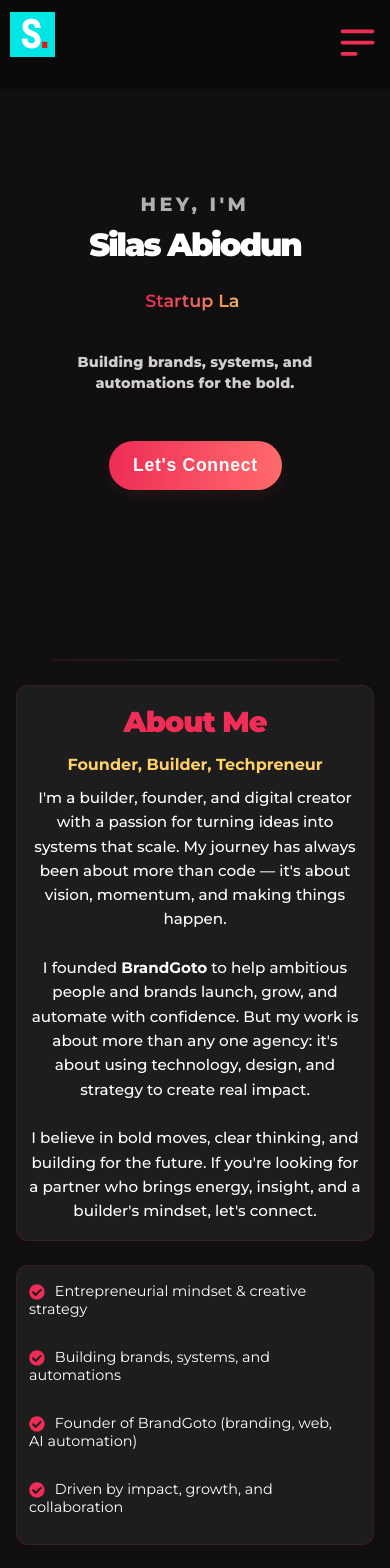
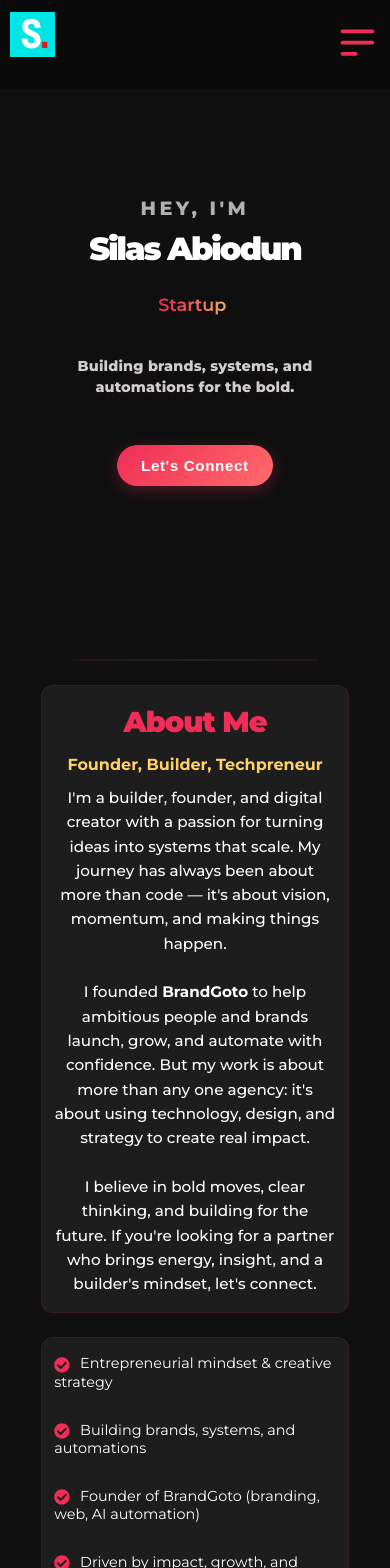
Before and after one commit to Nerdyxils/Silas-Abiodun_Portfolio, a React (Create React App) app: page / in a window 390 px wide. Shown: the top 1568 px of the page. Built offline with nearby package versions, Linux system fonts and the light colour scheme.

Commit message:
add in mobile opt

```diff
--- a/src/Components/menu-item/Menu.css
+++ b/src/Components/menu-item/Menu.css
@@ -133,6 +133,8 @@
     .nav-container {
         padding: 16px 20px;
         justify-content: center;
+        max-width: 85%;
+        margin: 0 auto;
     }
 
     .nav-links {
@@ -158,6 +160,8 @@
         padding: 12px 16px;
         flex-direction: column;
         align-items: center;
+        max-width: 85%;
+        margin: 0 auto;
     }
 
     .nav-links {
--- a/src/Components/menu-item/Menu.jsx
+++ b/src/Components/menu-item/Menu.jsx
@@ -8,7 +8,7 @@
     { id: 'hero', label: 'Home' },
     { id: 'about', label: 'About Silas' },
     { id: 'services', label: 'How I Create Value' },
-    { id: 'projects', label: 'Work With Me' },
+    { id: 'cta', label: 'Work With Me' },
     { id: 'contact', label: 'Contact' },
 ];
 
--- a/src/Components/sections/CTASection.jsx
+++ b/src/Components/sections/CTASection.jsx
@@ -14,7 +14,7 @@
 const CTASection = () => {
     return (
         <HybridMotionSection
-            id="projects"
+            id="cta"
             className="projects-section section-spacing"
             variants={fadeInUp}
         >
--- a/src/Components/sections/HeroSection.jsx
+++ b/src/Components/sections/HeroSection.jsx
@@ -11,6 +11,16 @@
 } from '../../utils/hybridAnimations';
 
 const HeroSection = () => {
+    const scrollToSection = (sectionId) => {
+        const element = document.getElementById(sectionId);
+        if (element) {
+            element.scrollIntoView({
+                behavior: 'smooth',
+                block: 'start'
+            });
+        }
+    };
+
     return (
         <motion.div
             className="hero-container"
@@ -42,6 +52,7 @@
                 <HybridMotionButton
                     className="cta-btn"
                     variants={heroTextVariants}
+                    onClick={() => scrollToSection('cta')}
                 >
                     Let's Connect
                 </HybridMotionButton>
--- a/src/Components/signIn-Components/contact.style.css
+++ b/src/Components/signIn-Components/contact.style.css
@@ -63,7 +63,7 @@
 @media (max-width: 768px) {
     .contact_form_container {
         width: 100%;
-        max-width: 400px;
+        max-width: 85%;
         margin: 0 auto;
         padding: 20px 16px;
     }
@@ -73,6 +73,7 @@
         display: flex;
         flex-direction: column;
         gap: 16px;
+        max-width: 100%;
     }
 
     .contact_form input,
@@ -131,7 +132,8 @@
 @media (max-width: 480px) {
     .contact_form_container {
         padding: 16px 12px;
-        max-width: 100%;
+        max-width: 85%;
+        margin: 0 auto;
     }
 
     .contact_form input,
--- a/src/Pages/home/Home.css
+++ b/src/Pages/home/Home.css
@@ -905,6 +905,8 @@
         padding: 40px 0 20px 0;
         text-align: center;
         min-height: 60vh;
+        max-width: 85%;
+        margin: 0 auto;
     }
 
     .hero-left {
@@ -940,11 +942,14 @@
     .about-section {
         text-align: center;
         padding: 40px 16px;
+        max-width: 85%;
+        margin: 0 auto;
     }
 
     .about-content {
         flex-direction: column;
         gap: 24px;
+        max-width: 100%;
     }
 
     .about-left, .about-right {
@@ -985,6 +990,8 @@
     .services-section {
         text-align: center;
         padding: 40px 16px;
+        max-width: 85%;
+        margin: 0 auto;
     }
 
     .services-section .section-title {
@@ -1003,7 +1010,7 @@
     .service-list {
         grid-template-columns: 1fr;
         gap: 20px;
-        max-width: 400px;
+        max-width: 100%;
         margin: 0 auto;
     }
 
@@ -1033,6 +1040,8 @@
     .cta-section {
         text-align: center !important;
         padding: 40px 16px;
+        max-width: 85%;
+        margin: 0 auto;
     }
 
     .cta-container {
@@ -1078,6 +1087,8 @@
     .contact-section {
         text-align: center;
         padding: 40px 16px;
+        max-width: 85%;
+        margin: 0 auto;
     }
 
     .contact-container {
@@ -1125,6 +1136,8 @@
     .footer {
         text-align: center;
         padding: 32px 16px;
+        max-width: 85%;
+        margin: 0 auto;
     }
 
     .icons {
@@ -1141,10 +1154,24 @@
 @media (max-width: 768px) {
     .page_container {
         padding: 40px 16px;
+        max-width: 85%;
+        margin: 0 auto;
     }
 
     .section-spacing {
         padding: 40px 16px;
+        max-width: 85%;
+        margin: 0 auto;
+    }
+
+    /* Ensure all main sections have max-width */
+    .hero-container,
+    .about-section,
+    .services-section,
+    .projects-section,
+    .contact-section {
+        max-width: 85%;
+        margin: 0 auto;
     }
 
     h1, h2, h3, h4, h5, h6 {
@@ -1167,6 +1194,8 @@
 @media (max-width: 480px) {
     .hero-container {
         padding: 20px 0;
+        max-width: 85%;
+        margin: 0 auto;
     }
 
     .txt-2 {
@@ -1191,6 +1220,18 @@
 
     .cta-btn-main, .cta-btn-alt {
         max-width: 100%;
+    }
+
+    /* Ensure all sections maintain 85% max-width on very small screens */
+    .about-section,
+    .services-section,
+    .cta-section,
+    .contact-section,
+    .footer {
+        max-width: 85%;
+        margin: 0 auto;
+        padding-left: 12px;
+        padding-right: 12px;
     }
 }
 
@@ -1241,4 +1282,53 @@
     }
 }
 
+/* Enhanced CTA Button Styles */
+.cta-btn {
+    background: linear-gradient(135deg, #ef2d56 0%, #ff6b6b 100%);
+    color: #fff;
+    border: none;
+    padding: 16px 32px;
+    font-size: 1.1rem;
+    font-weight: 600;
+    border-radius: 50px;
+    cursor: pointer;
+    transition: all 0.3s ease;
+    box-shadow: 0 4px 15px rgba(239, 45, 86, 0.3);
+    text-decoration: none;
+    display: inline-flex;
+    align-items: center;
+    justify-content: center;
+    min-width: 160px;
+    transform-origin: center;
+    will-change: transform;
+}
+
+.cta-btn:hover {
+    background: linear-gradient(135deg, #d12447 0%, #ff5252 100%);
+    transform: translateY(-2px);
+    box-shadow: 0 8px 25px rgba(239, 45, 86, 0.4);
+}
+
+.cta-btn:active {
+    transform: translateY(0);
+    box-shadow: 0 4px 15px rgba(239, 45, 86, 0.3);
+}
+
+/* Mobile CTA Button */
+@media (max-width: 768px) {
+    .cta-btn {
+        padding: 14px 28px;
+        font-size: 1rem;
+        min-width: 140px;
+    }
+}
+
+@media (max-width: 480px) {
+    .cta-btn {
+        padding: 12px 24px;
+        font-size: 0.95rem;
+        min-width: 120px;
+    }
+}
+
 /* ===== END MOBILE OPTIMIZATIONS ===== */
```
